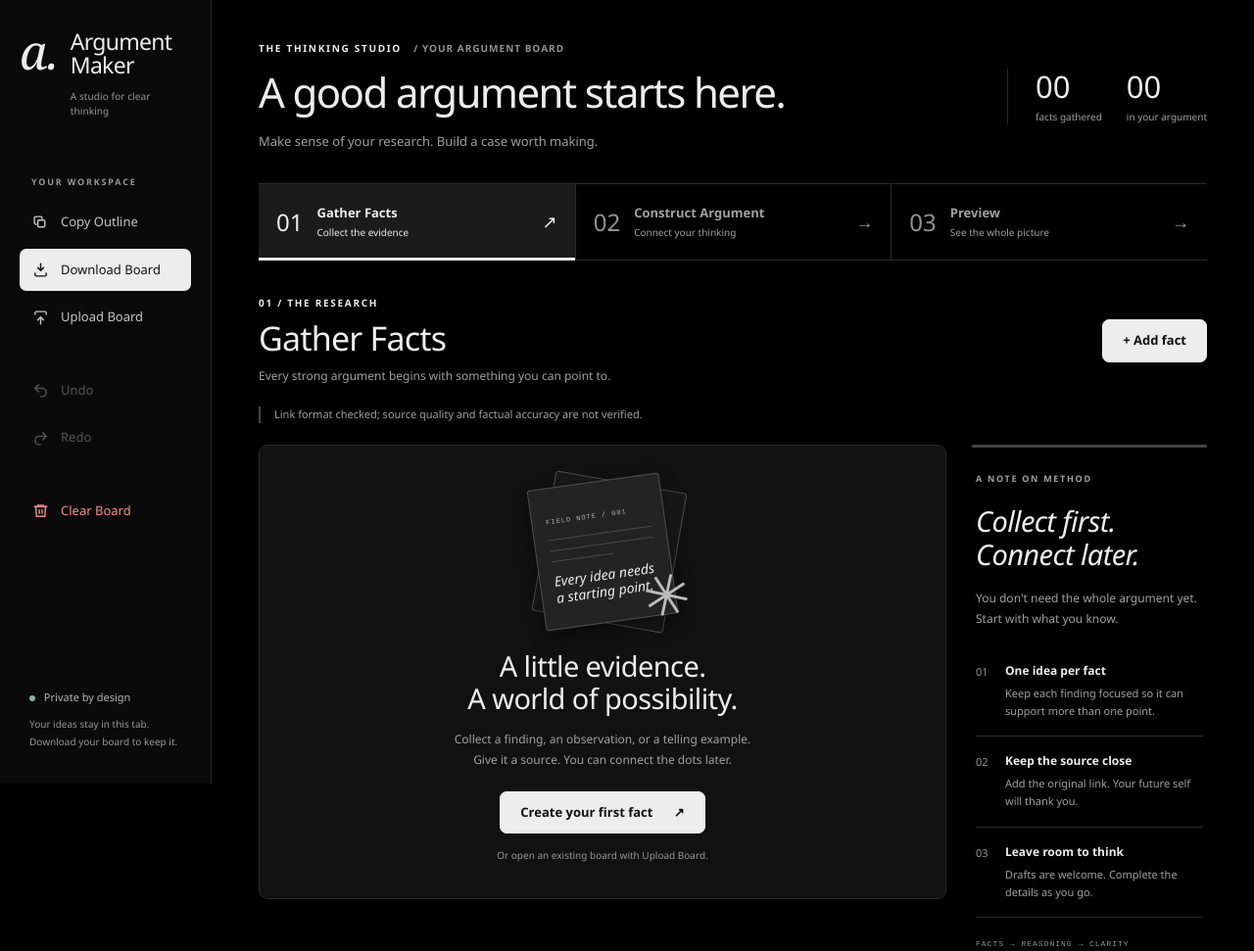
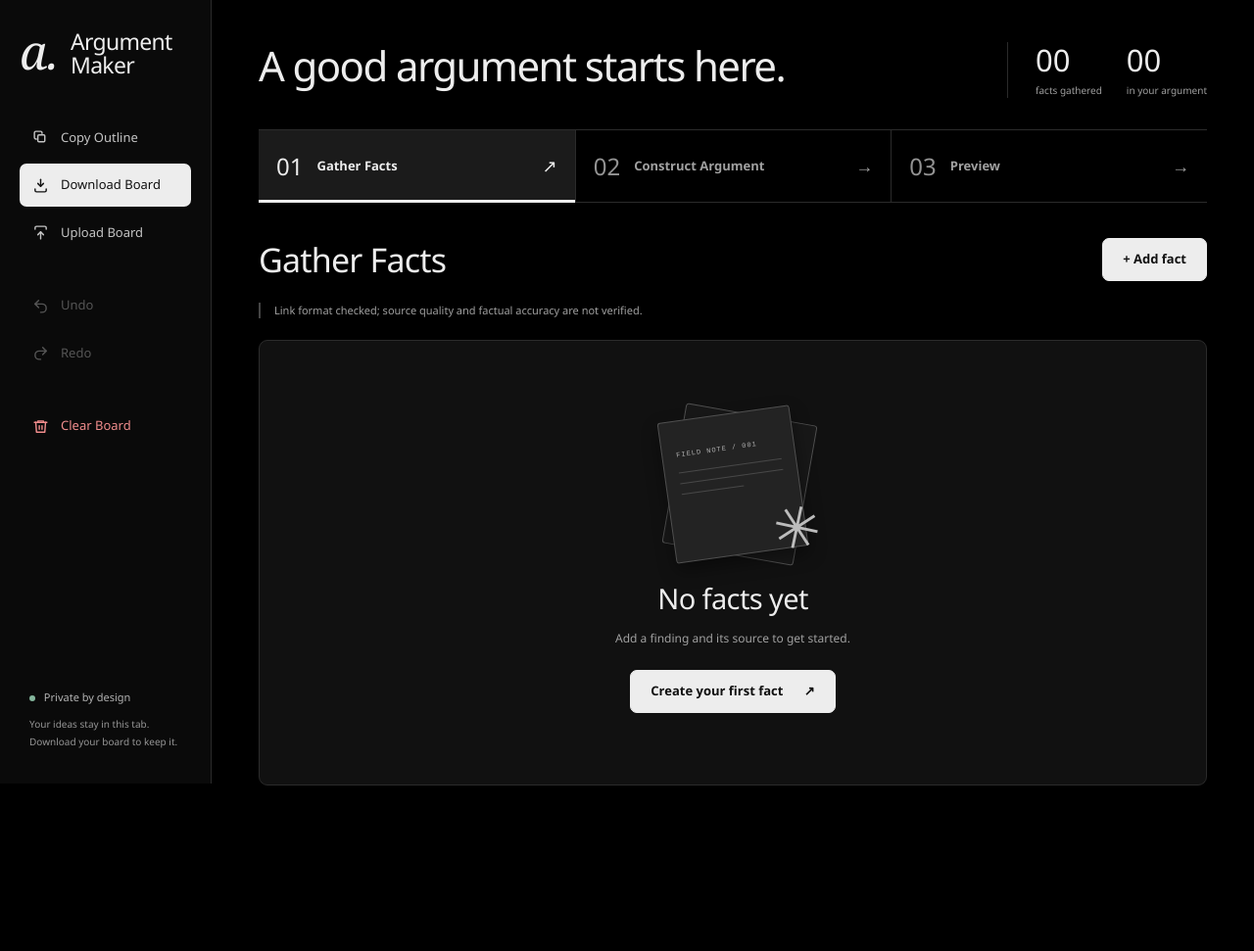
Before and after one commit to daffaghiffarykusuma/argument-maker, a website built with Vite: page index.html in a window 1280 px wide. Shown: the whole page at 98% size. After the commit the page ends 844 px from the top, so only its background shows below. Built offline with nearby package versions, Linux system fonts and the light colour scheme.

Commit message:
Simplify Argument Maker workspace copy
- Remove redundant labels, subtitles, and guidance panels
- Streamline stage headings and empty-state messaging

```diff
--- a/src/ui/argument-board-browser.ts
+++ b/src/ui/argument-board-browser.ts
@@ -104,8 +104,8 @@ function render(appRoot: HTMLDivElement, session: ArgumentBoardSession) {
 function renderCommandRail(canUndo: boolean, canRedo: boolean): string {
   return `
     <aside class="command-rail" aria-label="Board tools">
-      <div class="brand"><div class="mark" aria-hidden="true">a.</div><span>Argument<br>Maker<span class="brand-caption">A studio for clear thinking</span></span></div>
-      <p class="rail-label">YOUR WORKSPACE</p><div class="rail-actions">
+      <div class="brand"><div class="mark" aria-hidden="true">a.</div><span>Argument<br>Maker</span></div>
+      <div class="rail-actions">
         ${renderCommandButton(commandDeskActions.copyOutline)}
         ${renderCommandButton(commandDeskActions.download)}
         <label class="icon-button file-button" aria-label="${commandDeskActions.upload.label}" title="${commandDeskActions.upload.label}" data-tooltip="${commandDeskActions.upload.label}" tabindex="0">
@@ -127,9 +127,7 @@ function renderTopbar(board: ArgumentBoard): string {
   return `
     <header class="topbar" aria-label="Argument board status">
       <div class="title-group">
-        <p class="eyebrow">THE THINKING STUDIO <span class="edition">/ YOUR ARGUMENT BOARD</span></p>
         <input id="board-title" class="title-input" aria-label="Board title" value="${escapeAttr(board.title)}" placeholder="A good argument starts here." data-action="title" />
-        <p class="subtitle">Make sense of your research. Build a case worth making.</p>
       </div>
       <div class="desk-status">
         <div><strong>${String(board.gatheredFacts.length).padStart(2, "0")}</strong><span>facts gathered</span></div><div><strong>${String(usedCount).padStart(2, "0")}</strong><span>in your argument</span></div>
@@ -158,7 +156,7 @@ function renderStageNavigation(stage: WorkflowStage): string {
               data-action="stage"
               data-stage="${id}"
               class="${stage === id ? "active" : ""}"
-            ><span class="step-number">0${index + 1}</span><span>${label}<small>${["Collect the evidence", "Connect your thinking", "See the whole picture"][index]}</small></span><b aria-hidden="true">${stage === id ? "&#8599;" : "&#8594;"}</b></button>
+            ><span class="step-number">0${index + 1}</span><span>${label}</span><b aria-hidden="true">${stage === id ? "&#8599;" : "&#8594;"}</b></button>
           `,
         )
         .join("")}
@@ -188,20 +186,18 @@ function renderGatherStage(board: ArgumentBoard): string {
     <section id="stage-panel-gather" class="workflow-stage" role="tabpanel" aria-labelledby="stage-heading-gather">
       <div class="section-heading">
         <div>
-          <p class="eyebrow">01 / THE RESEARCH</p>
           <h2 id="stage-heading-gather" tabindex="-1">Gather Facts</h2>
-          <span>Every strong argument begins with something you can point to.</span>
         </div>
         <button id="add-fact" type="button" data-action="add-fact">+ Add fact</button>
       </div>
       <p class="verification-note">Link format checked; source quality and factual accuracy are not verified.</p>
-      <div class="research-layout"><div class="fact-library">
+      <div class="fact-library">
         ${
           board.gatheredFacts.length === 0
-            ? `<div class="empty-state"><div class="paper-stack" aria-hidden="true"><div class="paper-back"></div><div class="paper-front"><span>FIELD NOTE / 001</span><i></i><i></i><i></i><b>Every idea needs<br>a starting point.</b></div><span class="paper-seal">&#10035;</span></div><h3>A little evidence.<br>A world of possibility.</h3><p>Collect a finding, an observation, or a telling example.<br>Give it a source. You can connect the dots later.</p><button type="button" data-action="add-fact">Create your first fact <span aria-hidden="true">&#8599;</span></button><span class="empty-hint">Or open an existing board with Upload Board.</span></div>`
+            ? `<div class="empty-state"><div class="paper-stack" aria-hidden="true"><div class="paper-back"></div><div class="paper-front"><span>FIELD NOTE / 001</span><i></i><i></i><i></i></div><span class="paper-seal">&#10035;</span></div><h3>No facts yet</h3><p>Add a finding and its source to get started.</p><button type="button" data-action="add-fact">Create your first fact <span aria-hidden="true">&#8599;</span></button></div>`
             : board.gatheredFacts.map((fact, index) => renderFactCard(board, fact, index)).join("")
         }
-      </div><aside class="research-guide" aria-label="Research guidance"><p class="eyebrow">A NOTE ON METHOD</p><h3>Collect first.<br>Connect later.</h3><p>You don't need the whole argument yet. Start with what you know.</p><ol><li><strong>One idea per fact</strong><span>Keep each finding focused so it can support more than one point.</span></li><li><strong>Keep the source close</strong><span>Add the original link. Your future self will thank you.</span></li><li><strong>Leave room to think</strong><span>Drafts are welcome. Complete the details as you go.</span></li></ol><div class="guide-footer">FACTS &#8594; REASONING &#8594; CLARITY</div></aside></div>
+      </div>
     </section>
   `;
 }
@@ -260,9 +256,7 @@ function renderConstructStage(
     <section id="stage-panel-construct" class="workflow-stage" role="tabpanel" aria-labelledby="stage-heading-construct">
       <div class="section-heading">
         <div>
-          <p class="eyebrow">02 / THE REASONING</p>
           <h2 id="stage-heading-construct" tabindex="-1">Construct Argument</h2>
-          <span>Shape the SCQA story and deliberately choose evidence for each destination.</span>
         </div>
       </div>
       <section class="scqa-grid" aria-label="Argument frame">
@@ -275,7 +269,6 @@ function renderConstructStage(
         <div class="section-heading">
           <div>
             <h2 id="supporting-arguments">Supporting Arguments</h2>
-            <span>Reasoning claims with deliberately selected facts</span>
           </div>
           <button type="button" data-action="add-argument">+ Argument</button>
         </div>
@@ -463,9 +456,7 @@ function renderPreviewStage(preview: ReturnType<typeof projectArgumentPreview>):
     <section id="stage-panel-preview" class="workflow-stage preview-view" role="tabpanel" aria-labelledby="stage-heading-preview">
       <div class="section-heading">
         <div>
-          <p class="eyebrow">03 / THE BIG PICTURE</p>
           <h2 id="stage-heading-preview" tabindex="-1">Argument Preview</h2>
-          <span>Read-only structure and destination-grouped evidence</span>
         </div>
         ${renderCommandButton(commandDeskActions.copyMermaid)}
       </div>
--- a/src/ui/styles.css
+++ b/src/ui/styles.css
@@ -120,23 +120,8 @@ a {
   font-size: 49px;
   line-height: 0.9;
 }
-.brand-caption {
-  display: block;
-  margin-top: 12px;
-  font:
-    10px/1.5 "Segoe UI",
-    sans-serif;
-  letter-spacing: 0.1px;
-  color: #969696;
-}
-.rail-label {
-  font-size: 9px;
-  letter-spacing: 1.8px;
-  color: #969696;
-  margin: 58px 12px 13px;
-  font-weight: 700;
-}
 .rail-actions {
+  margin-top: 40px;
   display: grid;
   gap: 5px;
 }
@@ -230,18 +215,6 @@ a {
   min-width: 0;
   flex: 1;
 }
-.eyebrow {
-  margin: 0 0 12px;
-  color: var(--ink);
-  font-size: 10px;
-  font-weight: 700;
-  letter-spacing: 1.7px;
-}
-.edition {
-  color: #939393;
-  letter-spacing: 1px;
-  margin-left: 8px;
-}
 .title-input {
   display: block;
   background: transparent;
@@ -260,11 +233,6 @@ a {
 }
 .title-input::placeholder {
   color: #ededed;
-}
-.subtitle {
-  color: var(--muted);
-  font-size: 13px;
-  margin: 8px 0 0;
 }
 .desk-status {
   display: flex;
@@ -313,12 +281,6 @@ a {
     sans-serif;
   color: #939393;
 }
-.stage-tabs small {
-  display: block;
-  font-size: 10px;
-  font-weight: 400;
-  margin-top: 3px;
-}
 .stage-tabs b {
   margin-left: auto;
   font-size: 18px;
@@ -357,15 +319,7 @@ a {
     34px/1.15 "Segoe UI",
     sans-serif;
   letter-spacing: -0.8px;
-  margin: 0 0 10px;
-}
-.section-heading > div > span {
-  font-size: 12px;
-  color: var(--muted);
-  display: block;
-}
-.section-heading .eyebrow {
-  margin-bottom: 9px;
+  margin: 0;
 }
 #add-fact,
 [data-action="add-argument"],
@@ -386,12 +340,6 @@ a {
   font-size: 11px;
   padding-left: 14px;
   border-left: 2px solid #444444;
-}
-.research-layout {
-  display: grid;
-  grid-template-columns: minmax(0, 1fr) 240px;
-  gap: 26px;
-  align-items: start;
 }
 .fact-library,
 .attached-list,
@@ -455,14 +403,6 @@ a {
 .paper-front i:nth-of-type(3) {
   width: 60%;
 }
-.paper-front b {
-  display: block;
-  color: var(--ink);
-  font:
-    italic 14px/1.2 "Segoe UI",
-    sans-serif;
-  margin-top: 12px;
-}
 .paper-seal {
   position: absolute;
   right: 0;
@@ -487,71 +427,6 @@ a {
 }
 .empty-state button span {
   margin-left: 18px;
-}
-.empty-hint {
-  color: #969696;
-  font-size: 10px;
-  margin-top: 15px;
-}
-.research-guide {
-  border-top: 3px solid #444444;
-  padding: 24px 4px 0;
-}
-.research-guide .eyebrow {
-  color: #a0a0a0;
-  font-size: 9px;
-}
-.research-guide h3 {
-  font:
-    italic 29px/1.15 "Segoe UI",
-    sans-serif;
-  margin: 18px 0;
-  letter-spacing: -0.6px;
-}
-.research-guide p {
-  font-size: 12px;
-  line-height: 1.8;
-  color: var(--muted);
-}
-.research-guide ol {
-  counter-reset: notes;
-  list-style: none;
-  padding: 5px 0 0;
-  margin: 0;
-}
-.research-guide li {
-  counter-increment: notes;
-  position: relative;
-  padding: 16px 0 16px 30px;
-  border-bottom: 1px solid var(--line);
-}
-.research-guide li::before {
-  content: "0" counter(notes);
-  position: absolute;
-  left: 0;
-  top: 18px;
-  font:
-    11px "Segoe UI",
-    sans-serif;
-  color: #939393;
-}
-.research-guide strong {
-  display: block;
-  font-size: 12px;
-  font-weight: 600;
-  margin-bottom: 5px;
-}
-.research-guide li span {
-  display: block;
-  font-size: 11px;
-  line-height: 1.65;
-  color: var(--muted);
-}
-.guide-footer {
-  font: 8px monospace;
-  letter-spacing: 1px;
-  color: #939393;
-  margin-top: 22px;
 }
 .fact-card,
 .panel,
@@ -919,10 +794,6 @@ label small {
   .command-rail {
     padding-inline: 14px;
   }
-  .research-layout {
-    grid-template-columns: minmax(0, 1fr) 200px;
-    gap: 20px;
-  }
   .title-input {
     font-size: 34px;
   }
@@ -956,8 +827,6 @@ label small {
   .brand {
     font-size: 19px;
   }
-  .brand-caption,
-  .rail-label,
   .rail-note {
     display: none;
   }
@@ -967,6 +836,7 @@ label small {
     height: 36px;
   }
   .rail-actions {
+    margin-top: 0;
     display: flex;
     gap: 5px;
     margin-left: auto;
@@ -979,9 +849,6 @@ label small {
   .rail-actions .tool-label {
     display: none;
   }
-  .research-layout {
-    grid-template-columns: minmax(0, 1fr) 220px;
-  }
   .title-input {
     font-size: 38px;
   }
@@ -990,34 +857,10 @@ label small {
   .desk-main {
     padding: 26px 18px;
   }
-  .research-layout {
-    grid-template-columns: 1fr;
-  }
-  .research-guide {
-    padding-top: 20px;
-  }
-  .research-guide ol {
-    display: grid;
-    grid-template-columns: repeat(3, minmax(0, 1fr));
-    gap: 15px;
-  }
-  .research-guide li {
-    padding-left: 0;
-    padding-top: 35px;
-  }
-  .research-guide li::before {
-    top: 12px;
-  }
-  .research-guide h3 br {
-    display: none;
-  }
   .topbar {
     align-items: flex-start;
   }
   .desk-status {
-    display: none;
-  }
-  .edition {
     display: none;
   }
   .stage-tabs button {
@@ -1025,7 +868,6 @@ label small {
     gap: 8px;
     font-size: 11px;
   }
-  .stage-tabs small,
   .stage-tabs b {
     display: none;
   }
@@ -1037,9 +879,6 @@ label small {
   }
   .section-heading h2 {
     font-size: 30px;
-  }
-  .section-heading > div > span {
-    font-size: 11px;
   }
   .section-heading {
     gap: 10px;
@@ -1101,16 +940,6 @@ label small {
   .title-input {
     font-size: 30px;
   }
-  .research-guide ol {
-    grid-template-columns: 1fr;
-    gap: 0;
-  }
-  .research-guide li {
-    padding: 14px 0 14px 30px;
-  }
-  .research-guide li::before {
-    top: 17px;
-  }
 }
 @media (prefers-reduced-motion: reduce) {
   *,
```
